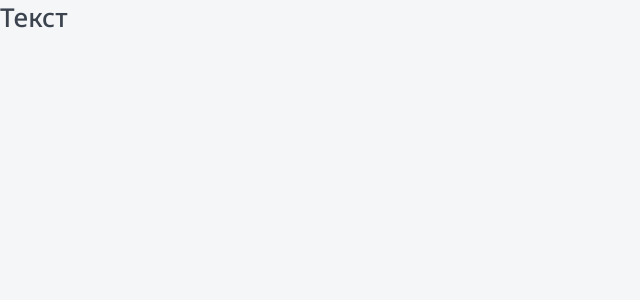
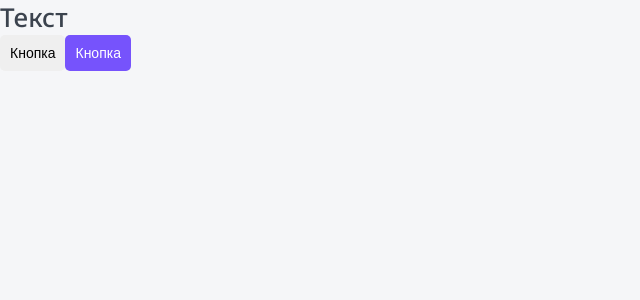
Before and after one commit to BaykovAleksandr/NextJSReact, a Next.js app in the folder top-app/: page / in a window 1280 px wide. Shown: the top 300 px of the page, without its empty margins (0-640 px from the left). Built offline with nearby package versions, Linux system fonts and the light colour scheme.

Commit message:
modified:   components/Button/Button.module.css 	modified:   components/Button/Button.tsx 	modified:   pages/index.tsx 	modified:   styles/globals.css

```diff
--- a/top-app/components/Button/Button.module.css
+++ b/top-app/components/Button/Button.module.css
@@ -7,6 +7,7 @@
 	border: none;
 	border-radius: 5px;
 	font-size: 14px;
+	transition: all 0.2s;
 }
 
 .primary {
@@ -14,8 +15,17 @@
 	background-color: var(--primary);
 }
 
+.primary:hover {
+	background-color: var(--primary-hover);
+}
+
 .ghost {
 	color: black;
 	background: none;
-	border: 1px solid #EBEBEB;
+	border: 1px solid var(--grey-light);
 }
+
+.ghost:hover {
+	background-color: var(--primary-hover);
+	color: white;
+}
--- a/top-app/pages/index.tsx
+++ b/top-app/pages/index.tsx
@@ -10,6 +10,7 @@ export default function Home(): JSX.Element {
       <>
       <Htag tag='h1'>Текст</Htag>
       <Button appearence='primary'>Кнопка</Button>
+      <Button appearence='ghost'>Кнопка</Button>
       </>
 
   );
--- a/top-app/styles/globals.css
+++ b/top-app/styles/globals.css
@@ -5,6 +5,7 @@
   --grey-light: #EBEBEB;
   --white: white;
   --primary: #7653FC;
+  --primary-hover: #6344D8;
   --red: #FC836D;
   --green: #1DC37E;
   --green-light: #C8F8E4;
@@ -12,12 +13,12 @@
     sans-serif;
 }
 
-@media (prefers-color-scheme: dark) {
+/* @media (prefers-color-scheme: dark) {
   :root {
     --background: #0a0a0a;
     --foreground: #ededed;
   }
-}
+} */
 
 html,
 body {
@@ -44,8 +45,7 @@ a {
   text-decoration: none;
 }
 
-@media (prefers-color-scheme: dark) {
+/* @media (prefers-color-scheme: dark) {
   html {
     color-scheme: dark;
-  }
-}
+  } */
```
Also changed, not shown: top-app/components/Button/Button.tsx (+6 -6 lines).
